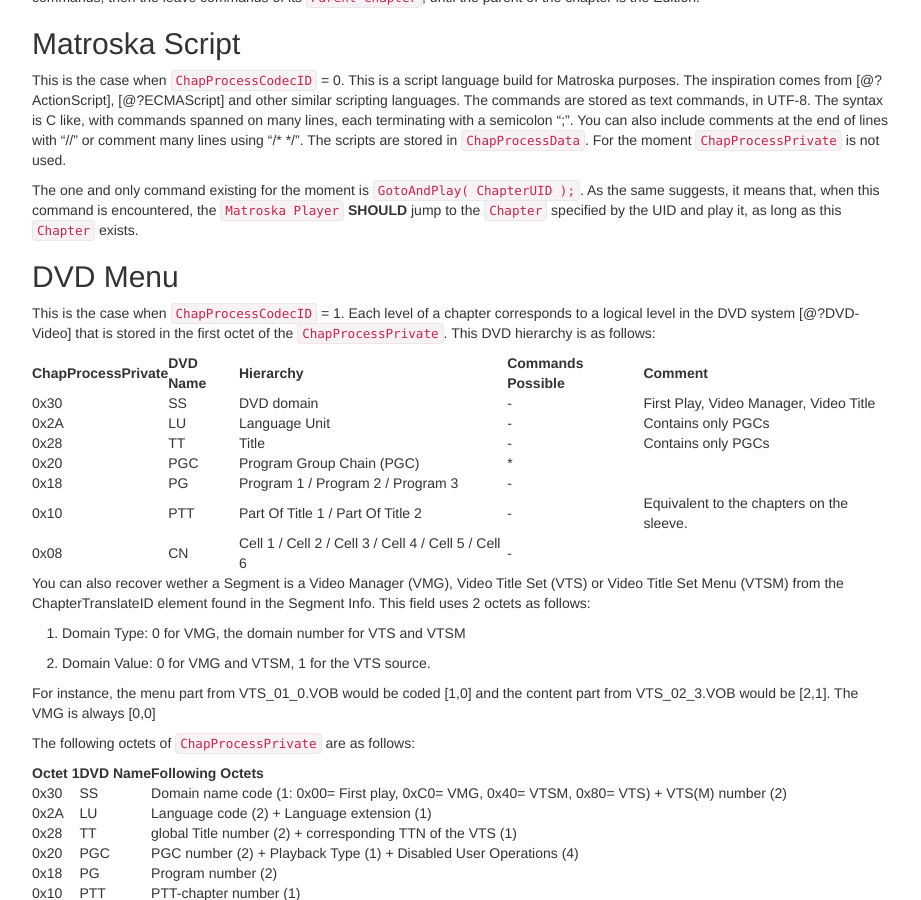
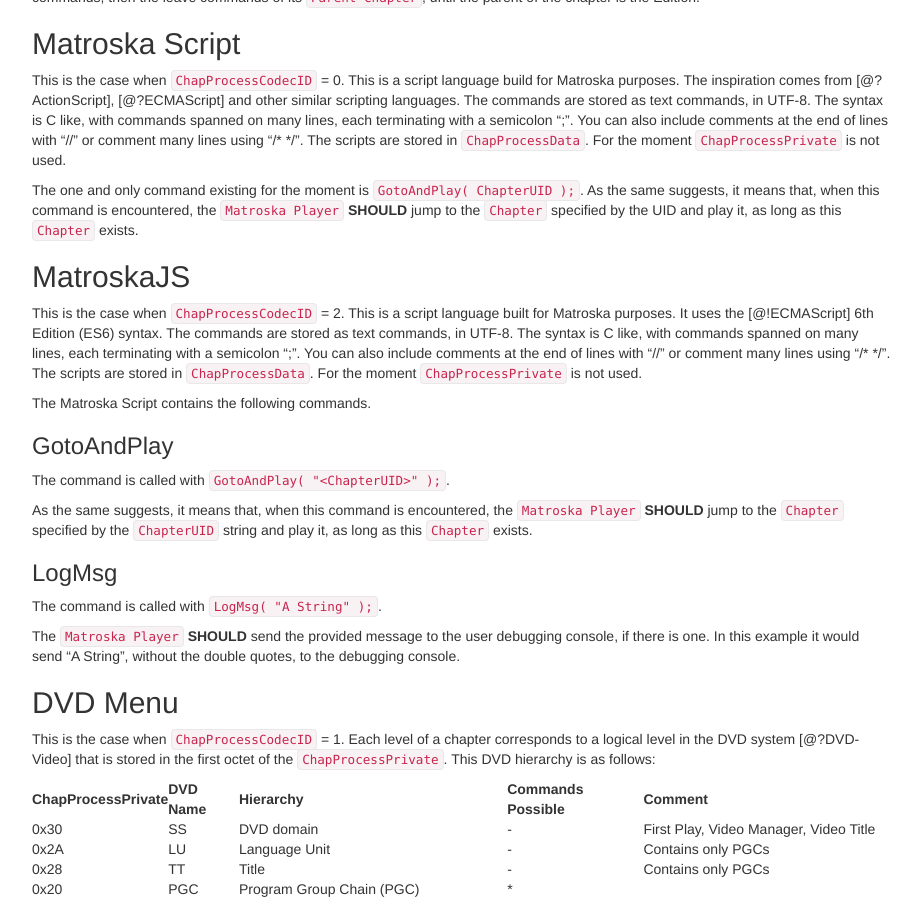
Before and after one commit to ietf-wg-cellar/matroska-specification, a Jekyll site: the page built from cellar-chapter-codecs/chapter_codecs.md, in a window 1280 px wide and 900 px high, scrolled down 1087 px. Shown: the whole window, without its empty margins (273-1194 px from the left). Built offline with Jekyll 4.4.1, drawn with Linux system fonts in a browser that asks for light colours; our own code applies the rules of GitHub Pages for plain Markdown files.

Commit message:
Add MatroskaJS Chapter Codec
Rather than reinventing the wheel with a custom language, we can reuse and well-known one.

The goal of Matroska Script was to be similar to JavaScript/ECMAStrip/ActionScript.
But, in JS, integers can only use 56 bits. So not all ChapterUID (64-bit unsigned integer) can be addressed
with the current Matroska Script stable API.

Rather than adding a different GotoAndPlay that is compatible with JavaScript (using a string), we start from
scratch with ECMAScript 6th Edition (ES6).

```diff
--- a/cellar-chapter-codecs/chapter_codecs.md
+++ b/cellar-chapter-codecs/chapter_codecs.md
@@ -72,6 +72,32 @@
 same suggests, it means that, when this command is encountered, the `Matroska Player`
 **SHOULD** jump to the `Chapter` specified by the UID and play it, as long as this `Chapter` exists.
 
+## MatroskaJS
+
+This is the case when `ChapProcessCodecID` = 2. This is a script language built for
+Matroska purposes. It uses the [@!ECMAScript] 6th Edition (ES6) syntax. The commands are stored as text commands, in UTF-8.
+The syntax is C like, with commands spanned on many lines, each terminating with a semicolon ";". You can also include comments
+at the end of lines with "//" or comment many lines using "/* \*/". The scripts are stored
+in `ChapProcessData`. For the moment `ChapProcessPrivate` is not used.
+
+The Matroska Script contains the following commands.
+
+### GotoAndPlay
+
+The command is called with `GotoAndPlay( "<ChapterUID>" );`.
+
+As the same suggests, it means that, when this command is encountered, the `Matroska Player`
+**SHOULD** jump to the `Chapter` specified by the `ChapterUID` string and play it, as long as this `Chapter` exists.
+
+### LogMsg
+
+The command is called with `LogMsg( "A String" );`.
+
+The `Matroska Player` **SHOULD** send the provided message to the user debugging console, if there is one.
+In this example it would send "A String", without the double quotes, to the debugging console.
+
+
+
 ## DVD Menu
 
 This is the case when `ChapProcessCodecID` = 1. Each level of a chapter corresponds
```
Also changed, not shown: cellar-chapter-codecs/rfc_backmatter_chapter_codecs.md (+3 -3 lines).
